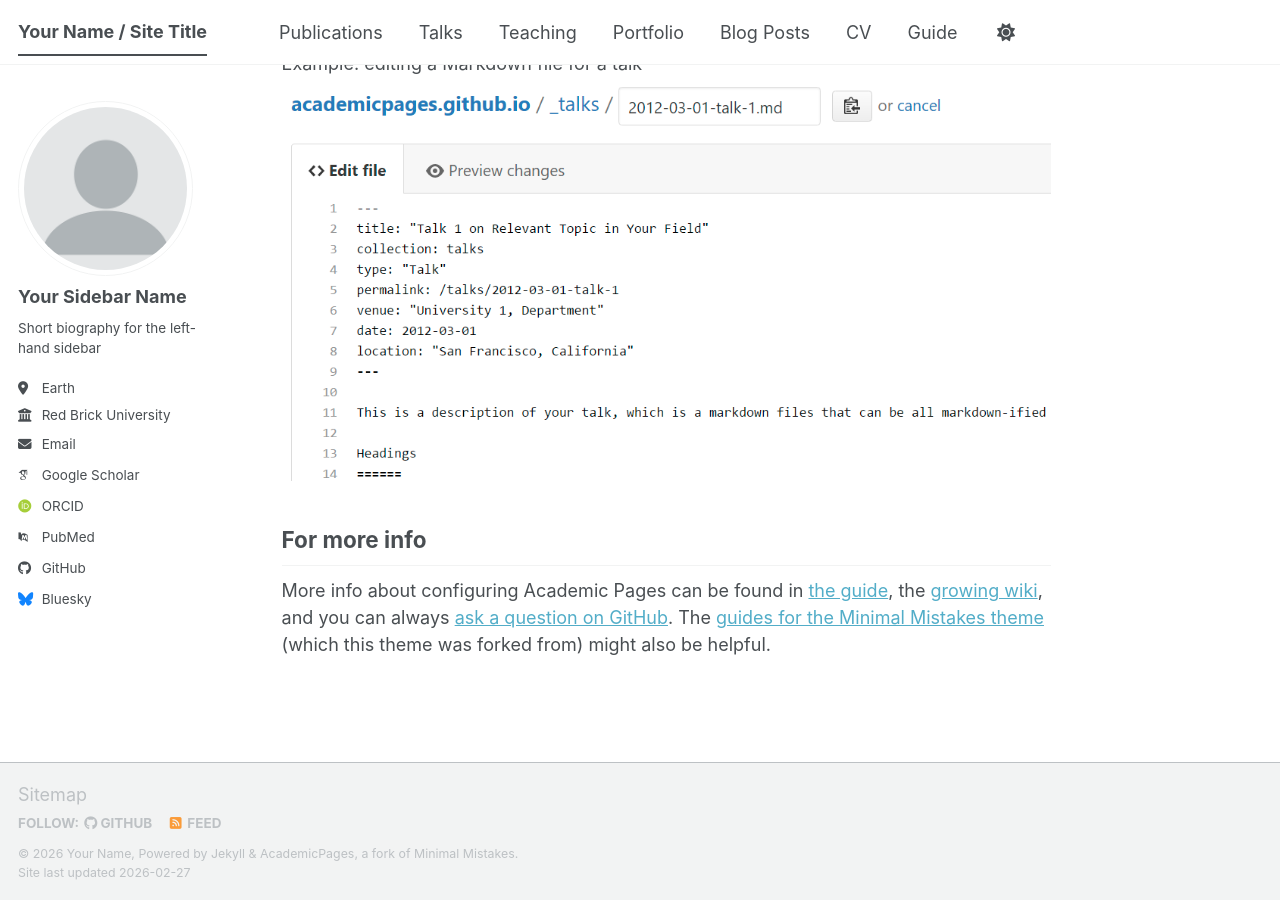
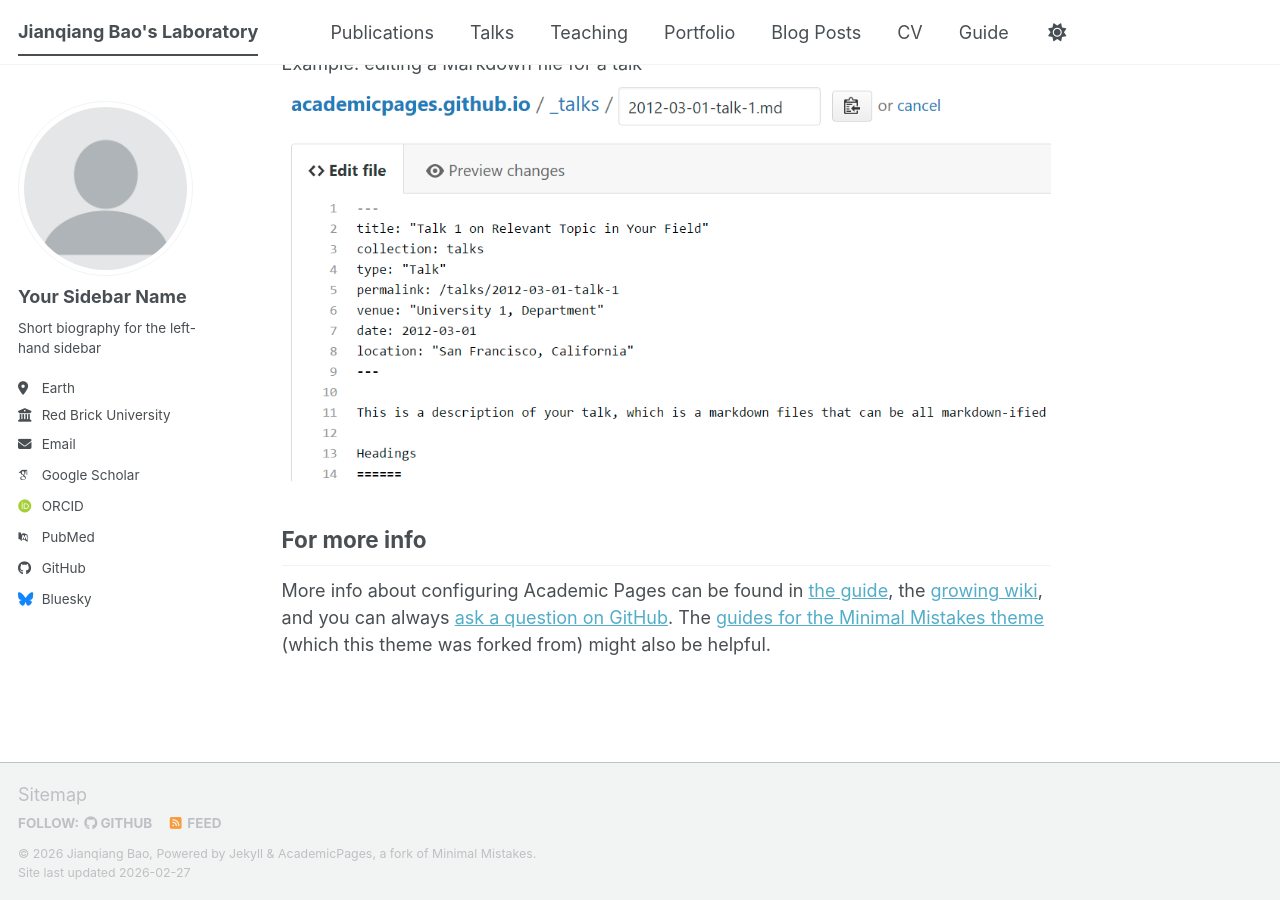
Before and after one commit to happy518516/Baolab.github.io, a Jekyll site: the page built from _pages/about.md, in a window 1280 px wide and 900 px high, scrolled down 2720 px. Built offline with Jekyll 4.4.1, drawn with Linux system fonts in a browser that asks for light colours; some web fonts are replaced; a script bundle is joined from its source files by our own code; library files that are not in the unit come from our copies.

Commit message:
Update _config.yml

```diff
--- a/_config.yml
+++ b/_config.yml
@@ -9,10 +9,10 @@
 # Basic Site Settings
 locale                   : "en-US"
 site_theme               : "default" # The available themes options are "default", "air", "sunrise", "mint", "dirt" and "contrast"
-title                    : "Your Name / Site Title"
+title                    : "Jianqiang Bao's Laboratory"
 title_separator          : "-"
-name                     : &name "Your Name"
-description              : &description "Your Name's academic portfolio"   # Update this with a general description of your site, this is the default if not overridden by a page
+name                     : &name "Jianqiang Bao"
+description              : &description "Reproductive Biology"   # Update this with a general description of your site, this is the default if not overridden by a page
 url                      : https://academicpages.github.io # The base hostname & protocol for your site e.g. "https://[your GitHub username].github.io",
                                                            # or if you already have some other page hosted on Github then use "https://[your GitHub username].github.io/[Your Repo Name]"
 baseurl                  : "" # the subpath of your site, e.g. "/blog"
```
